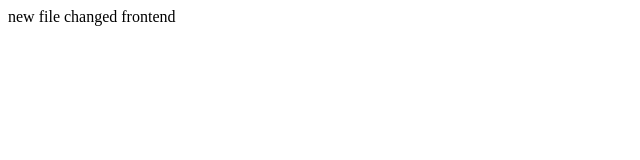
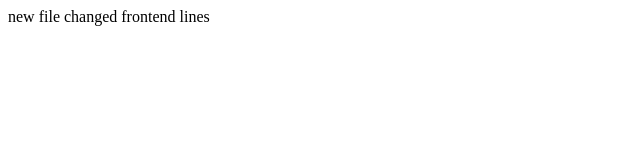
Before and after one commit to krishrag0590/samplerepo, a plain HTML site: page index.html in a window 1280 px wide. Shown: the full height of the page, 0-640 px from the left. Drawn offline with Linux system fonts and the light colour scheme.

Commit message:
Update index.html

```diff
--- a/index.html
+++ b/index.html
@@ -8,5 +8,6 @@
 <body>
     new file changed
     frontend
+    lines
 </body>
 </html>
```
